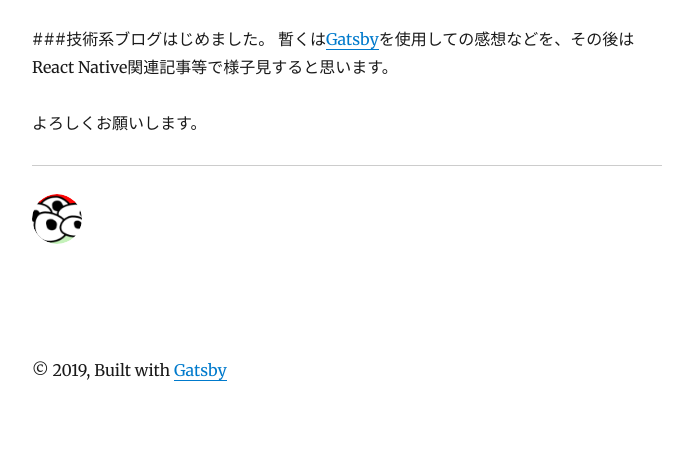
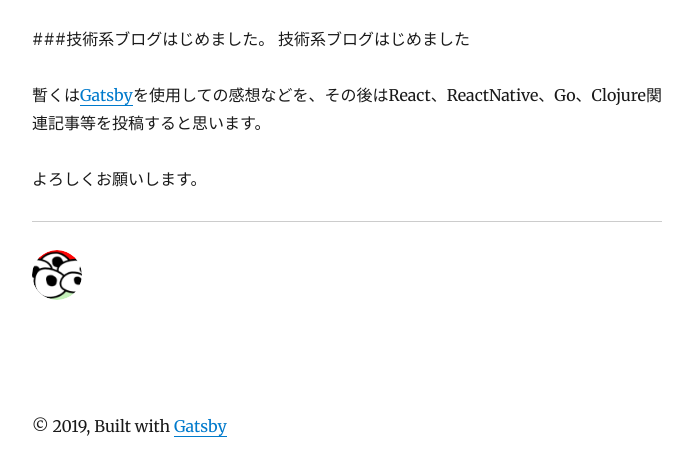
Before and after one commit to kiyotaka4946g/Kiyotaka4946g.github.io-src, a Gatsby site: page /started-blog/ in a window 1280 px wide. Shown: the part 170-646 px from the top of the page, without its empty margins (293-985 px from the left). Built offline with nearby package versions, Linux system fonts and the light colour scheme; Gatsby itself is replaced by a stand-in of ours; some packages are replaced by stand-ins of ours.

Commit message:
Change a first content

```diff
--- a/content/blog/started-blog/index.md
+++ b/content/blog/started-blog/index.md
@@ -1,10 +1,12 @@
 ---
 title: ブログはじめました
 date: "2019-12-07T22:15:03.284Z"
-description: "ブログはじめました"
+description: "技術系ブログはじめました"
 ---
 
 ###技術系ブログはじめました。
-暫くは[Gatsby](https://www.gatsbyjs.org/)を使用しての感想などを、その後はReact Native関連記事等で様子見すると思います。
+技術系ブログはじめました
+
+暫くは[Gatsby](https://www.gatsbyjs.org/)を使用しての感想などを、その後はReact、ReactNative、Go、Clojure関連記事等を投稿すると思います。
 
 よろしくお願いします。
```
